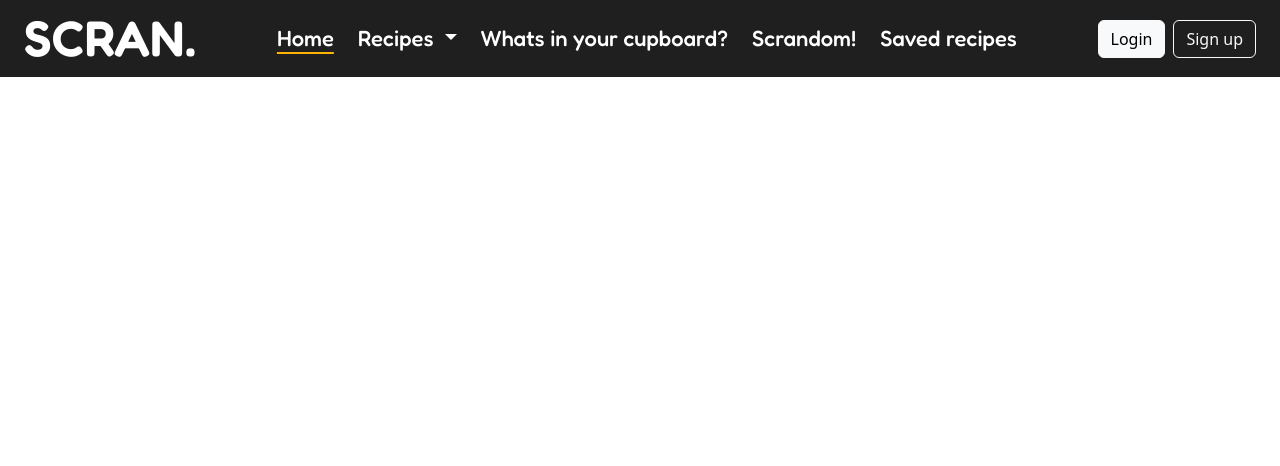
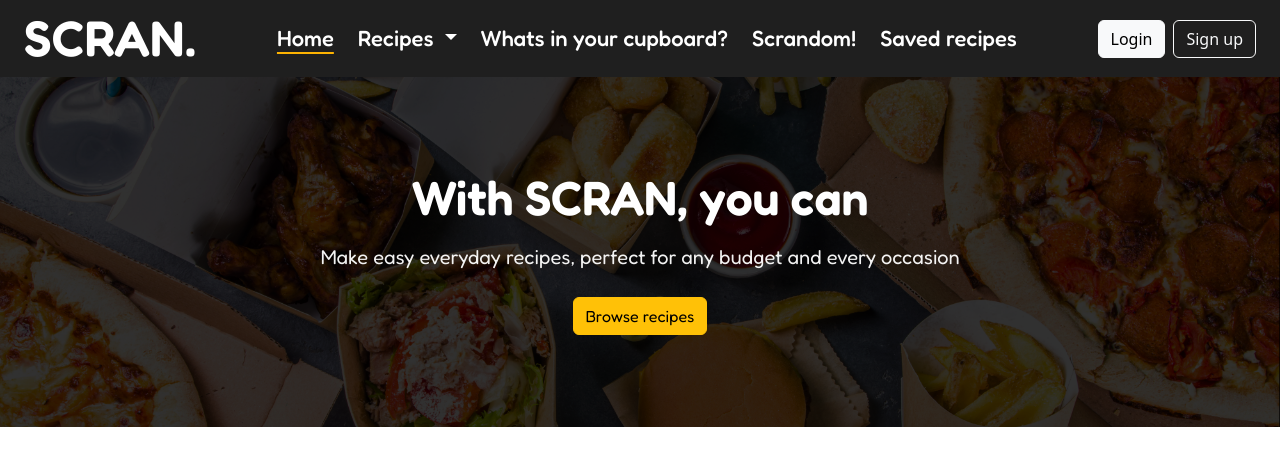
Before and after one commit to josiepollard/Scran, a PHP site: page / in a window 1280 px wide. Shown: the top 466 px of the page. Run offline with PHP 8.4, Linux system fonts and the light colour scheme.

Commit message:
Banner Hompage

```diff
--- a/index.css
+++ b/index.css
@@ -68,6 +68,68 @@
 }
 
 
+/*main banner*/
+/* Hero section */
+.scran-hero-main {
+  position: relative;
+  width: 100%;
+  min-height: 350px;
+  background-image: url('images/main-banner.png');
+  background-size: cover;
+  background-position: center;
+  background-repeat: no-repeat;
+}
+
+/* Dark overlay for readability */
+.scran-hero-main-overlay {
+  position: absolute;
+  inset: 0;
+  background: rgba(0, 0, 0, 0.45);
+}
+
+/* Content */
+.scran-hero-main-content {
+  position: relative;
+  z-index: 2;
+  color: white;
+  font-family: 'Fredoka', sans-serif;
+}
+
+/* Title */
+.scran-hero-main-title {
+  font-size: 48px;
+  font-weight: 600;
+  margin-bottom: 15px;
+}
+
+/* Subtitle */
+.scran-hero-main-subtitle {
+  font-size: 20px;
+  margin-bottom: 25px;
+  opacity: 0.95;
+}
+
+/* Button */
+.scran-hero-main-btn {
+  font-size: 18px;
+  padding: 12px 28px;
+  font-weight: 500;
+}
+
+/* Mobile */
+@media (max-width: 768px) {
+  .scran-hero {
+    min-height: 400px;
+  }
+
+  .scran-hero-title {
+    font-size: 32px;
+  }
+
+  .scran-hero-subtitle {
+    font-size: 16px;
+  }
+}
 
 
 
--- a/index.html
+++ b/index.html
@@ -71,6 +71,21 @@
 </nav>
 
 <!-- Banner-->
+<section class="scran-hero-main d-flex align-items-center justify-content-center text-center">
+  <div class="scran-hero-main-overlay"></div>
+
+  <div class="scran-hero-main-content container">
+    <h1 class="scran-hero-main-title">With SCRAN, you can</h1>
+    <p class="scran-hero-main-subtitle">
+      Make easy everyday recipes, perfect for any budget and every occasion
+    </p>
+
+    <a href="#" class="btn btn-warning scran-hero-main-btn">
+      Browse recipes
+    </a>
+  </div>
+</section>
+
 
 
 </body>
```
